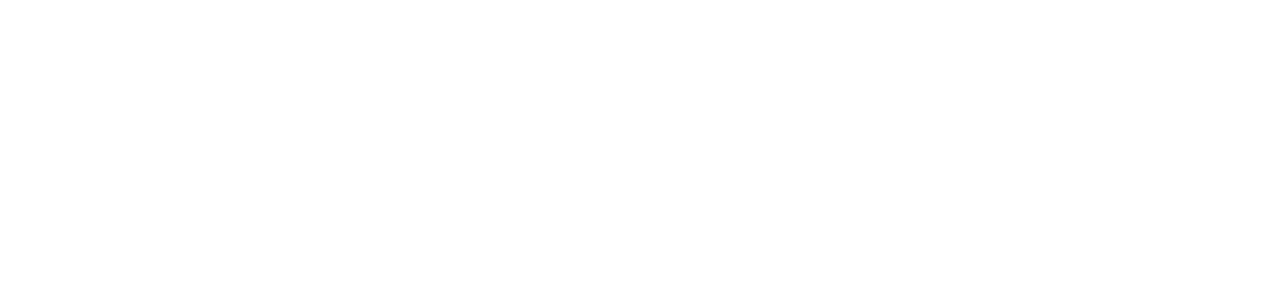
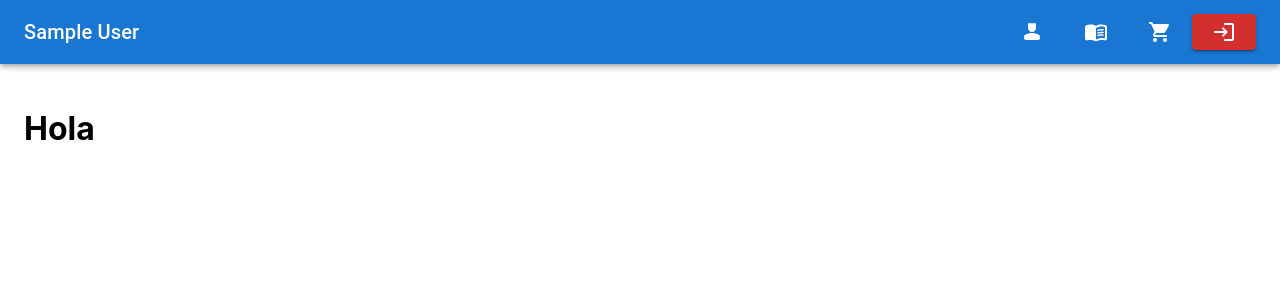
Before and after one commit to bdiazc90/react-marketplace-app, a React (Create React App) app: page / in a window 1280 px wide. Before the commit this address had no page. Shown: the top 300 px of the page. Built offline with nearby package versions, Linux system fonts and the light colour scheme; sample sign-in values are in the browser's storage.

Commit message:
MainLayout + login + logout DONE!

```diff
--- /dev/null
+++ b/src/layouts/MainLayout/index.js
@@ -0,0 +1,146 @@
+import { useState, useContext } from "react";
+import { AuthContext } from "../../context/AuthContext";
+import { Navigate, Outlet, Link } from "react-router-dom";
+import {
+	AppBar,
+	Badge,
+	Box,
+	Divider,
+	Drawer,
+	IconButton,
+	List,
+	ListItem,
+	ListItemButton,
+	ListItemText,
+	Toolbar,
+	Typography,
+	Button,
+} from "@mui/material";
+import MenuIcon from "@mui/icons-material/Menu";
+import Person4RoundedIcon from "@mui/icons-material/Person4Rounded";
+import MenuBookRoundedIcon from "@mui/icons-material/MenuBookRounded";
+import LoginRoundedIcon from "@mui/icons-material/LoginRounded";
+import ShoppingCartRoundedIcon from "@mui/icons-material/ShoppingCartRounded";
+
+const drawerWidth = 240;
+
+const MainLayout = () => {
+	const { isAuth, user, logout } = useContext(AuthContext);
+
+	const [mobileOpen, setMobileOpen] = useState(false);
+
+	const handleDrawerToggle = () => {
+		setMobileOpen(!mobileOpen);
+	};
+
+	const drawer = (
+		<Box onClick={handleDrawerToggle} sx={{ textAlign: "center" }}>
+			<Typography variant="h6" sx={{ my: 2 }}>
+				{user.name}
+			</Typography>
+			<Divider />
+			<List>
+				<ListItem disablePadding href="/perfil">
+					<ListItemButton sx={{ textAlign: "center" }}>
+						<ListItemText primary="Perfil" />
+					</ListItemButton>
+				</ListItem>
+				<ListItem disablePadding href="/books">
+					<ListItemButton sx={{ textAlign: "center" }}>
+						<ListItemText primary="Bookstore" />
+					</ListItemButton>
+				</ListItem>
+				<ListItem disablePadding onClick={logout}>
+					<ListItemButton sx={{ textAlign: "center" }}>
+						<ListItemText primary="Logout" />
+					</ListItemButton>
+				</ListItem>
+			</List>
+		</Box>
+	);
+
+	if (!isAuth()) return <Navigate to="/login" />;
+
+	return (
+		<Box>
+			<AppBar component="nav">
+				<Toolbar>
+					<IconButton
+						color="inherit"
+						aria-label="open drawer"
+						edge="start"
+						onClick={handleDrawerToggle}
+						sx={{ mr: 2, display: { sm: "none" } }}
+					>
+						<MenuIcon />
+					</IconButton>
+					<Typography
+						variant="h6"
+						component="div"
+						sx={{
+							flexGrow: 1,
+							display: { xs: "none", sm: "block" },
+						}}
+					>
+						{user.name}
+					</Typography>
+					<Box sx={{ display: { xs: "none", sm: "block" } }}>
+						<Button
+							component={Link}
+							to="/perfil"
+							sx={{ color: "#fff" }}
+						>
+							<Person4RoundedIcon />
+						</Button>
+						<Button
+							component={Link}
+							to="/books"
+							sx={{ color: "#fff" }}
+						>
+							<MenuBookRoundedIcon />
+						</Button>
+						<Button
+							sx={{ color: "#fff" }}
+							component={Link}
+							to="/basket"
+						>
+							<Badge badgeContent={0} color="error">
+								<ShoppingCartRoundedIcon />
+							</Badge>
+						</Button>
+						<Button
+							variant="contained"
+							onClick={logout}
+							color="error"
+						>
+							<LoginRoundedIcon />
+						</Button>
+					</Box>
+				</Toolbar>
+			</AppBar>
+			<Box component="nav">
+				<Drawer
+					variant="temporary"
+					open={mobileOpen}
+					onClose={handleDrawerToggle}
+					ModalProps={{ keepMounted: true }}
+					sx={{
+						display: { xs: "block", sm: "none" },
+						"& .MuiDrawer-paper": {
+							boxSizing: "border-box",
+							width: drawerWidth,
+						},
+					}}
+				>
+					{drawer}
+				</Drawer>
+			</Box>
+			<Box component="main" sx={{ p: 3 }}>
+				<Toolbar />
+				<Outlet />
+			</Box>
+		</Box>
+	);
+};
+
+export default MainLayout;
--- /dev/null
+++ b/src/layouts/index.js
@@ -0,0 +1 @@
+export { default as MainLayout } from "./MainLayout";
--- /dev/null
+++ b/src/pages/Home/index.jsx
@@ -0,0 +1,13 @@
+import { useState, useEffect, useContext } from "react";
+import { AuthContext } from "../../context/AuthContext";
+
+function Home() {
+    const { user } = useContext(AuthContext);
+    return (
+        <>
+            <h1>Hola</h1>
+        </>
+    );
+}
+
+export default Home;
--- a/src/pages/Login/index.jsx
+++ b/src/pages/Login/index.jsx
@@ -1,10 +1,13 @@
-import { useState } from "react";
+import { useState, useContext } from "react";
 import { Box, TextField, Button, Paper, Typography } from "@mui/material";
-import { Link } from "react-router-dom";
+import { Link, Navigate } from "react-router-dom";
 import { post } from "../../services";
+import { AuthContext } from "../../context/AuthContext";
 import Swal from "sweetalert2";
 
 const Login = () => {
+  const { authLogin, isAuth } = useContext(AuthContext);
+
   const [values, setValues] = useState({
     email: "",
     password: "",
@@ -12,18 +15,20 @@
 
   const handleInputChange = (e) => {
     const { name, value } = e.target;
-
     setValues({
       ...values,
       [name]: value,
     });
   };
 
+  if (isAuth()) return <Navigate to="/" />;
+
   const handleSubmit = async (e) => {
     e.preventDefault();
     const data = await post("user/login", values);
 
     if (data.ok) {
+      authLogin(data.data); // Le envio al usuario authenticado al AuthContext.
       Swal.fire({
         icon: "success",
         text: "Usuario correcto",
--- a/src/pages/index.jsx
+++ b/src/pages/index.jsx
@@ -1,3 +1,5 @@
+export { default as HomeView } from "./Home";
+
 export { default as LoginView } from "./Login";
 
 export { default as RegisterView } from "./Register";
--- a/src/routes/index.jsx
+++ b/src/routes/index.jsx
@@ -1,10 +1,14 @@
 import { BrowserRouter, Routes, Route } from "react-router-dom";
-import { LoginView, RegisterView } from "../pages";
+import { MainLayout } from "../layouts";
+import { HomeView, LoginView, RegisterView } from "../pages";
 
 const Router = () => {
   return (
     <BrowserRouter>
       <Routes>
+        <Route element={<MainLayout />}>
+          <Route path="/" element={<HomeView />} />
+        </Route>
         <Route path="/login" element={<LoginView />} />
         <Route path="/sign-up" element={<RegisterView />} />
       </Routes>
```
